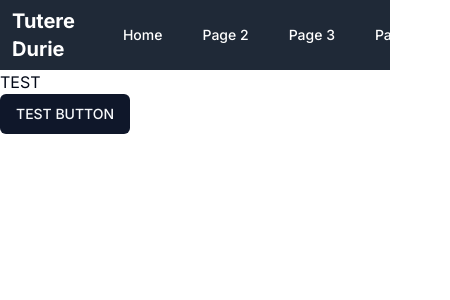
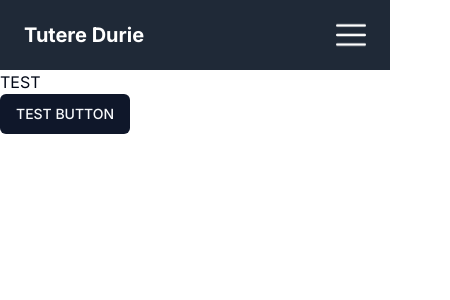
Before and after one commit to Tutere/my-website, a Next.js app: page / in a window 390 px wide. Shown: the top 300 px of the page, 450 px wide, since content can reach past the window. Built offline with nearby package versions, Linux system fonts and the light colour scheme.

Commit message:
responsive navbar added

```diff
--- a/src/components/ui/navbar.tsx
+++ b/src/components/ui/navbar.tsx
@@ -1,19 +1,75 @@
+'use client'
+
 import Link from "next/link";
 import { Button } from "./button";
+import { useState } from "react";
+import Image from "next/image";
 
 
 export function Navbar () {
 
+  const [openMenu, setOpenMenu] = useState(false);
+
+  const toggleMenu = () => {
+    setOpenMenu(!openMenu);
+  };
+
     return (
     <div className="sticky top-0">
-      <div className="flex items-center justify-between bg-gray-800 h-[70px]">
-        <div className="flex items-center px-3 cursor-pointer">
+      <div className="flex items-center justify-between p-6 bg-gray-800 h-[70px]">
+        <div className="flex items-center">
           <Link href={"/"} >
-            <h1 className="text-xl font-bold text-white cursor-pointer mr-8">
+            <h1 className="text-xl font-bold text-white cursor-pointer">
               Tutere Durie
             </h1>
           </Link>
-          <div className="flex items-center gap-2">
+
+          <ul className={`hidden md:static md:flex items-center gap-2`}>
+            <li className="mb-6 md:mb-0">
+              <Link href="/" className="text-white md:ml-10">
+                <Button variant={"ghost"}>
+                 Home
+                </Button>
+              </Link>
+            </li>
+            <li className="mb-6 md:mb-0">
+              <Link href="/faqs" className="text-white">
+                <Button variant={"ghost"}>
+                  Page One
+                </Button>
+              </Link>
+            </li>
+            <li className="mb-6 md:mb-0">
+              <Link href="/faqs" className="text-white">
+                <Button variant={"ghost"}>
+                  Page Two
+                </Button>
+              </Link>
+            </li>
+
+          </ul>
+
+
+          <ul className={` border-y divide-y  absolute justify-end w-full left-0 top-[70px] md:hidden  shadow-md bg-blue z-50 ${openMenu ? 'animate__slideInDown' : 'hidden'}`}>
+            <li className="py-3 pb-3 md:mb-0">
+              <Link href="/" className="text-xl flex items-center justify-end pr-6" onClick={toggleMenu}>
+                Home
+              </Link>
+            </li>
+            <li className=" py-3 md:mb-0">
+              <Link href="/" className="text-xl flex items-center justify-end pr-6  " onClick={toggleMenu}>
+                Page One
+               </Link>
+            </li>
+            <li className=" py-3 md:mb-0">
+              <Link href="/" className="text-xl flex items-center justify-end pr-6  " onClick={toggleMenu}>
+                Page Two
+              </Link>
+            </li>
+          </ul>
+
+
+          {/* <div className="flex items-center gap-2">
             <Link href={"/"} className="text-white" >
               <Button variant={"ghost"}>
                 Home
@@ -34,8 +90,18 @@ export function Navbar () {
                 Page 4
               </Button>
             </Link>
+          </div> */}
+
         </div>
-        </div>
+
+        <Image
+                src={openMenu ? "/close.png" : "/bg-menu.png"}
+                width={30}
+                height={30}
+                className="flex md:hidden cursor-pointer"
+                onClick={toggleMenu}
+                alt="menu icon"
+            />
       </div>
     </div>
     )
```
Also changed, not shown: public/bg-menu.png (added), public/close.png (added). Lines whose indentation alone changed are shown as unchanged.
